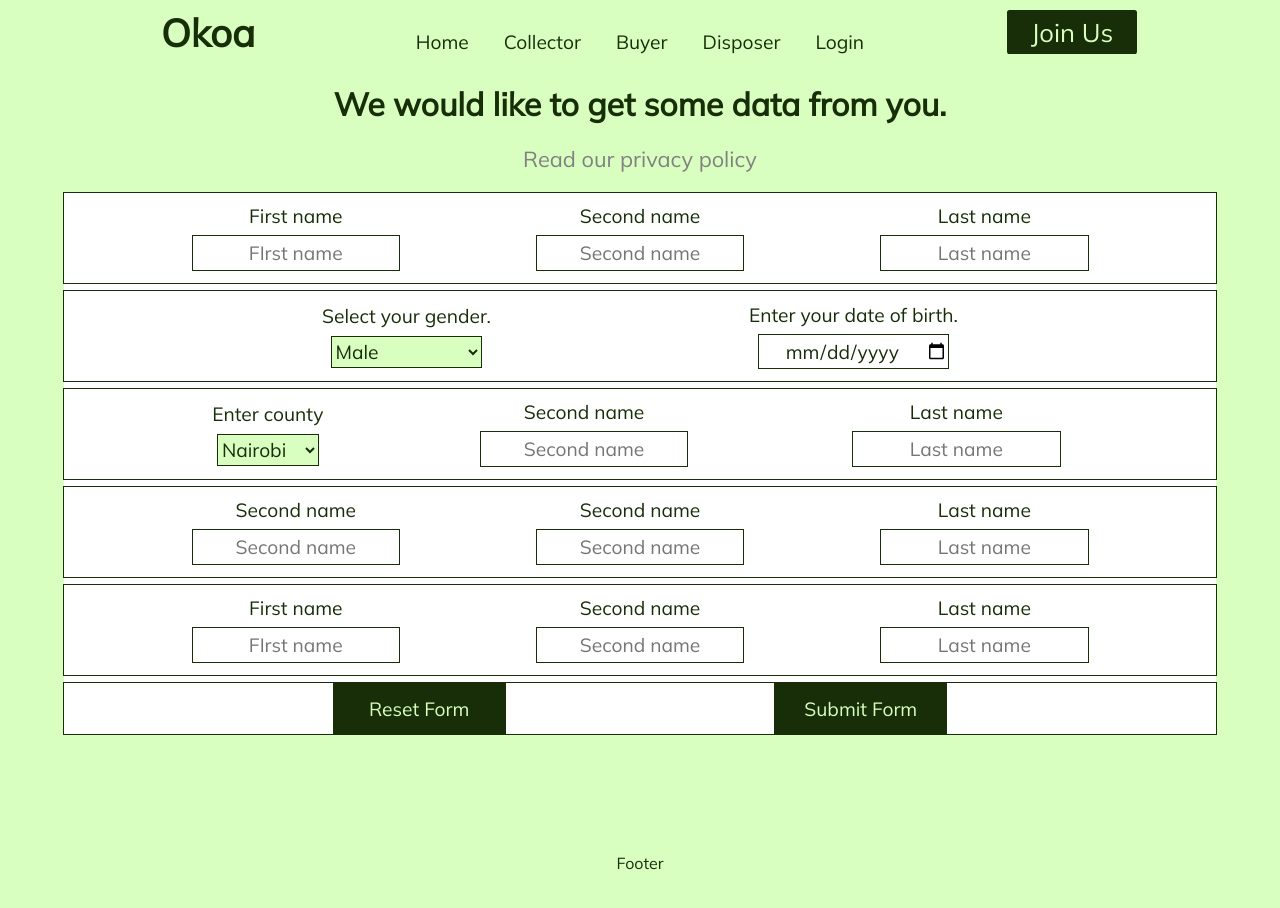
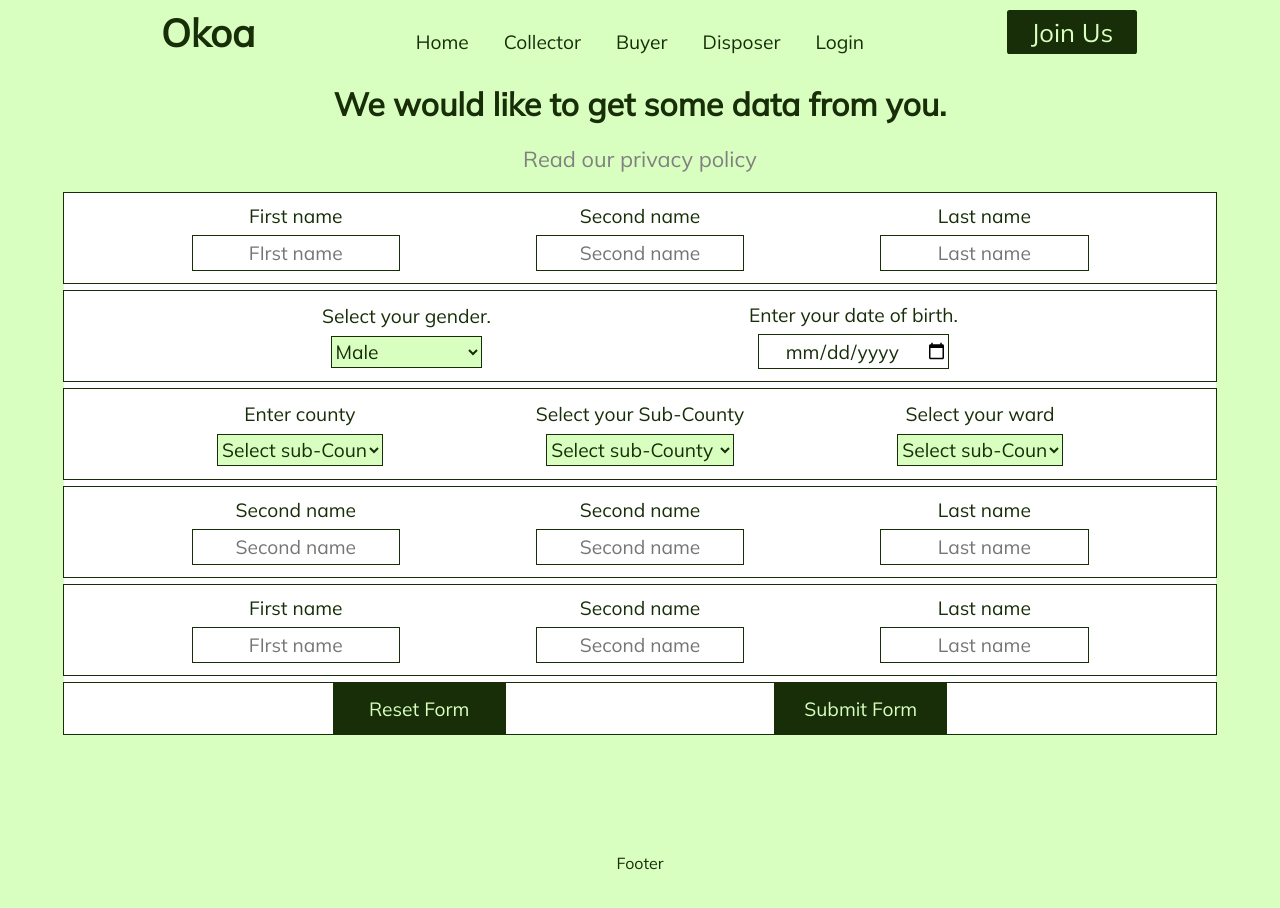
Before and after one commit to MokuaEnock/greenly, a React (Create React App) app: page /profile in a window 1280 px wide. Shown: the top 908 px of the page. Built offline with nearby package versions, Linux system fonts and the light colour scheme; no server answers.

Commit message:
style select tags

```diff
--- a/src/pages/disposer/Profile.js
+++ b/src/pages/disposer/Profile.js
@@ -43,19 +43,34 @@ export default function Profile() {
           <span className="inputs">
             <label>Enter county</label>
             <select id="location">
+              <option>Select sub-County</option>
               <option value="Nairobi">Nairobi</option>
               <option value="Kiambu">Kiambu</option>
               <option value="Kajiado">Kajiado</option>
               <option value="Machakos">Machakos</option>
             </select>
           </span>
+
           <span className="inputs">
-            <label>Second name</label>
-            <input type="text" placeholder="Second name" />
+            <label>Select your Sub-County</label>
+            <select id="location">
+              <option>Select sub-County</option>
+              <option value="Nairobi">Nairobi</option>
+              <option value="Kiambu">Kiambu</option>
+              <option value="Kajiado">Kajiado</option>
+              <option value="Machakos">Machakos</option>
+            </select>
           </span>
+
           <span className="inputs">
-            <label>Last name</label>
-            <input type="text" placeholder="Last name" />
+            <label>Select your ward</label>
+            <select id="location">
+              <option>Select sub-County</option>
+              <option value="Nairobi">Nairobi</option>
+              <option value="Kiambu">Kiambu</option>
+              <option value="Kajiado">Kajiado</option>
+              <option value="Machakos">Machakos</option>
+            </select>
           </span>
         </div>
 
```
